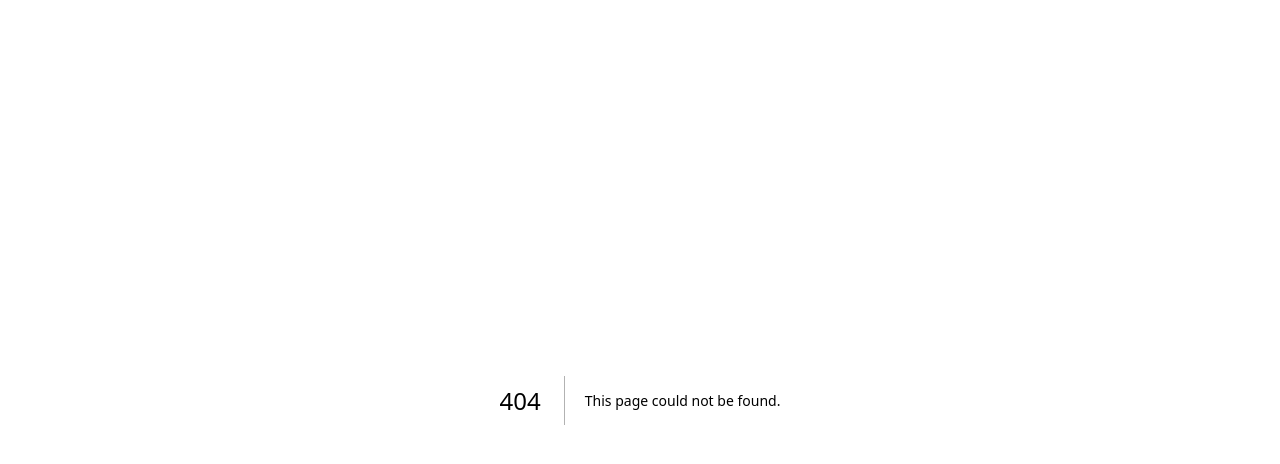
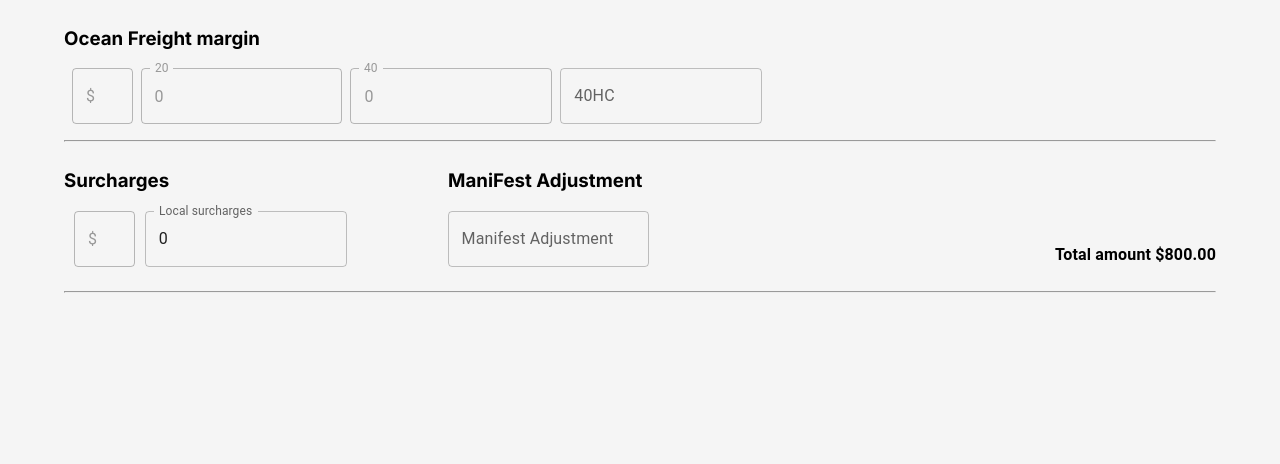
Before and after one commit to vaibhavi227/rate-engine, a Next.js app: page /components/rate-engine-details in a window 1280 px wide. Before the commit this address had no page. Shown: the top 464 px of the page. Built offline with nearby package versions, Linux system fonts and the light colour scheme.

Commit message:
latest update

```diff
--- a/package.json
+++ b/package.json
@@ -18,6 +18,7 @@
     "next": "14.0.2",
     "react": "^18",
     "react-dom": "^18",
+    "react-router-dom": "^6.20.0",
     "styled-components": "^6.1.1"
   },
   "devDependencies": {
--- a/src/app/components/DemurrageAndDetentionRateEngine/RateEngineDemurgeComponent.js
+++ b/src/app/components/DemurrageAndDetentionRateEngine/RateEngineDemurgeComponent.js
@@ -23,7 +23,7 @@ export function DemmurgeCard({ demurgeTitle, numberOfDays, usageContainer }) {
             <Typography sx={{ fontSize: 14 }} color="text.secondary" >
               {demurgeTitle}
             </Typography>
-            <Typography sx={{ mb: 1.5 }} color="text.secondary">
+            <Typography sx={{ mb: 1.5,mt:3 }} color="text.secondary">
               {numberOfDays} Days
             </Typography>
             <Typography>
@@ -37,7 +37,7 @@ export function DemmurgeCard({ demurgeTitle, numberOfDays, usageContainer }) {
 
 
   const cardsData = [
-    { demurgeTitle:"Free Time at Origin Per Container",
+    { demurgeTitle:"Free Time at Origin Per Container is",
       numberOfDays:"7 ",
       usageContainer:"CONTAINER USAGE",
     },
--- a/src/app/components/page.js
+++ b/src/app/components/page.js
@@ -5,6 +5,9 @@ import Tabs from "@mui/material/Tabs";
 import Tab from "@mui/material/Tab";
 import AddCircleIcon from "@mui/icons-material/AddCircle";
 import { RateEngineDemurge } from "../components/DemurrageAndDetentionRateEngine/RateEngineDemurgeComponent";
+
+
+
 
 import {
   Autocomplete,
@@ -141,6 +144,7 @@ export function Papercomponent() {
 }
 
 export function FirstGrid() {
+
   return (
     <Grid container>
       <Grid item xs={12}>
@@ -312,7 +316,8 @@ export function DetailsGrid() {
 
 export function FinalGrid() {
   return (
-    <Grid container>
+    <Grid container justifyContent="center" alignItems="center" height="100%">
+      <Grid item sx={{ textAlign: 'center' }}>
         <Button
           variant="contained"
           sx={{
@@ -323,18 +328,17 @@ export function FinalGrid() {
             color: "black",
             fontSize: "10px",
             textAlign: "center",
-          ml: "50px",
+            mb: '10px',
           }}
         >
           Best Value
         </Button>
-      <Typography sx={{ color: "#00A9FF", p: "10px" }}>
+        <Typography sx={{ color: "#00A9FF", p: "5px" }}>
           Valid till: 21 Nov 2021
         </Typography>
         <InputLabel sx={{ color: "#FF5B22", fontWeight: "bold" }}>
           $23,032
         </InputLabel>
-      <br></br>
         <InputLabel sx={{ color: "#7D7C7C", fontWeight: "bold" }}>
           $436.00
         </InputLabel>
@@ -343,17 +347,20 @@ export function FinalGrid() {
             color: "#7D7C7C",
             fontSize: "12px",
             mt: "5px",
-          textAlign: "center",
           }}
         >
           (incl local charges)
         </Typography>
-      <Button variant="contained" sx={{ p: "5px", textTransform: "lowercase" }}>
+        <Button src="">
           Proceed
         </Button>
+
+      </Grid>
     </Grid>
   );
 }
+
+
 
 function CustomTabPanel(props) {
   const { children, value, index, ...other } = props;
@@ -404,14 +411,13 @@ export function BasicTabs() {
             onChange={handleChange}
             aria-label="basic tabs example"
           >
-            <Tab label="Charges" {...a11yProps(0)} />
-            <Tab label="Schedule" {...a11yProps(1)} />
-            <Tab label="Demurrage and Detention" {...a11yProps(2)} />
+            <Tab sx={{fontSize:"12px"}} label="Charges" {...a11yProps(0)} />
+            <Tab sx={{fontSize:"12px"}} label="Demurrage and Detention" {...a11yProps(1)} />
           </Tabs>
         </Box>
         <CustomTabPanel value={value} index={0}>
 
-          <Box sx={{ width: "100%" }}>
+          <Box sx={{ width: "100%" ,fontSize:"12px"}}>
               <CustomTabPanel value={value} index={0}>
               {chargesData.map((data, index) => (
                 <RateEngineCharges
@@ -425,10 +431,8 @@ export function BasicTabs() {
             {/* ... (other code) */}
           </Box>
         </CustomTabPanel>
+
         <CustomTabPanel value={value} index={1}>
-          Schedule
-        </CustomTabPanel>
-        <CustomTabPanel value={value} index={2}>
           <RateEngineDemurge></RateEngineDemurge>
         </CustomTabPanel>
       </Box>
--- /dev/null
+++ b/src/app/components/rate-engine-details/page.js
@@ -0,0 +1,99 @@
+"use client";
+import { Container ,Grid, Typography} from "@mui/material";
+import Box from "@mui/material/Box";
+import TextField from "@mui/material/TextField";
+export default function FormComponent() {
+  return (
+    <Container>
+      <FormHeading heading1={"Ocean Freight margin"}></FormHeading>
+      <RateEngineFormField></RateEngineFormField>
+      <hr></hr>
+      <FormHeading heading1={"Surcharges"} heading2={"ManiFest Adjustment"}></FormHeading>
+      <RateEngineFormSurcharges></RateEngineFormSurcharges>
+      <hr></hr>
+      {/* <DetailsAutocompleteComponent></DetailsAutocompleteComponent> */}
+    </Container>
+  );
+}
+export function FormHeading({ heading1,heading2 }) {
+  return (
+    <Grid container>
+      <Grid xs={4}>
+        <h3>{heading1}</h3>
+      </Grid>
+      <Grid xs={4}>
+        <h3>{heading2}</h3>
+      </Grid>
+    </Grid>
+  );
+}
+const labels = ["$", "20", "40", "40HC"];
+
+export function RateEngineFormField() {
+  return (
+    <Box component="form" noValidate autoComplete="off" sx={{mb:2}}>
+      {labels.map((label, index) => (
+        <TextField
+          key={index}
+          id={`text-field-${index}`}
+          label={label}
+          variant="outlined"
+          disabled={index < 3}
+          defaultValue={index === 1 || index === 2 ? 0 : undefined}
+          sx={{
+            width: index === 0 ? "6ch" : "20ch",
+            ml: 1,
+          }}
+        />
+      ))}
+    </Box>
+  );
+}
+
+const Surchargeslabels = ["$", "Local surcharges","Manifest Adjustment"];
+export function RateEngineFormSurcharges(){
+  return(
+<Grid container>
+  <Grid xs={7}>
+<Box component="form" noValidate autoComplete="off" sx={{mb:2}}>
+      {Surchargeslabels.map((Surchargeslabels, index) => (
+        <TextField
+          key={index}
+          id={`text-field-${index}`}
+          label={Surchargeslabels}
+          variant="outlined"
+          disabled={index < 1}
+          defaultValue={index === 1? 0 : undefined}   // || index === 2
+          sx={{
+            width: index === 0 ? "6ch" : "20ch",
+            ml: index===2?"10ch":"1ch",
+          }}
+        />
+      ))}
+    </Box>
+    </Grid>
+    <Grid xs={5}>
+      <Typography textAlign={"right"} sx={{fontWeight:"bold",mt:4}}>Total amount $800.00</Typography>
+    </Grid>
+    </Grid>
+    );
+}
+
+
+
+// export function DetailsAutocompleteComponent(){
+//   const {labelName} = props;
+//   return (
+//     <Autocomplete
+//       disablePortal
+//       id="combo-box-demo"
+//       options={CompanyTypes}
+//       sx={{ width: 300 }}
+//       renderInput={(params) => <TextField {...params} label={labelName} />}
+//     />
+//   );
+// }
+
+// const CompanyTypes = [
+//   "test","kuulie"
+// ];
```
Also changed, not shown: 1 other file (tests, documents, lock files or other folders). Lines whose indentation alone changed are shown as unchanged.
